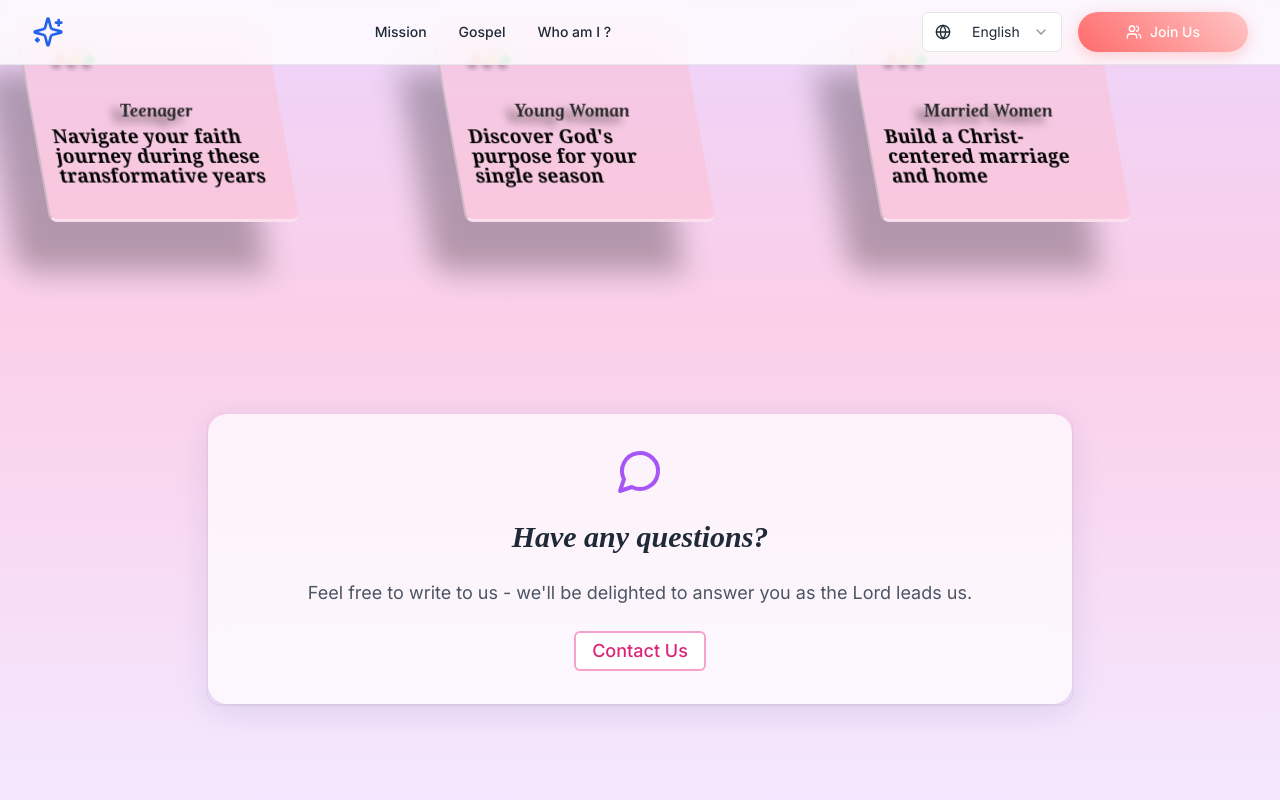
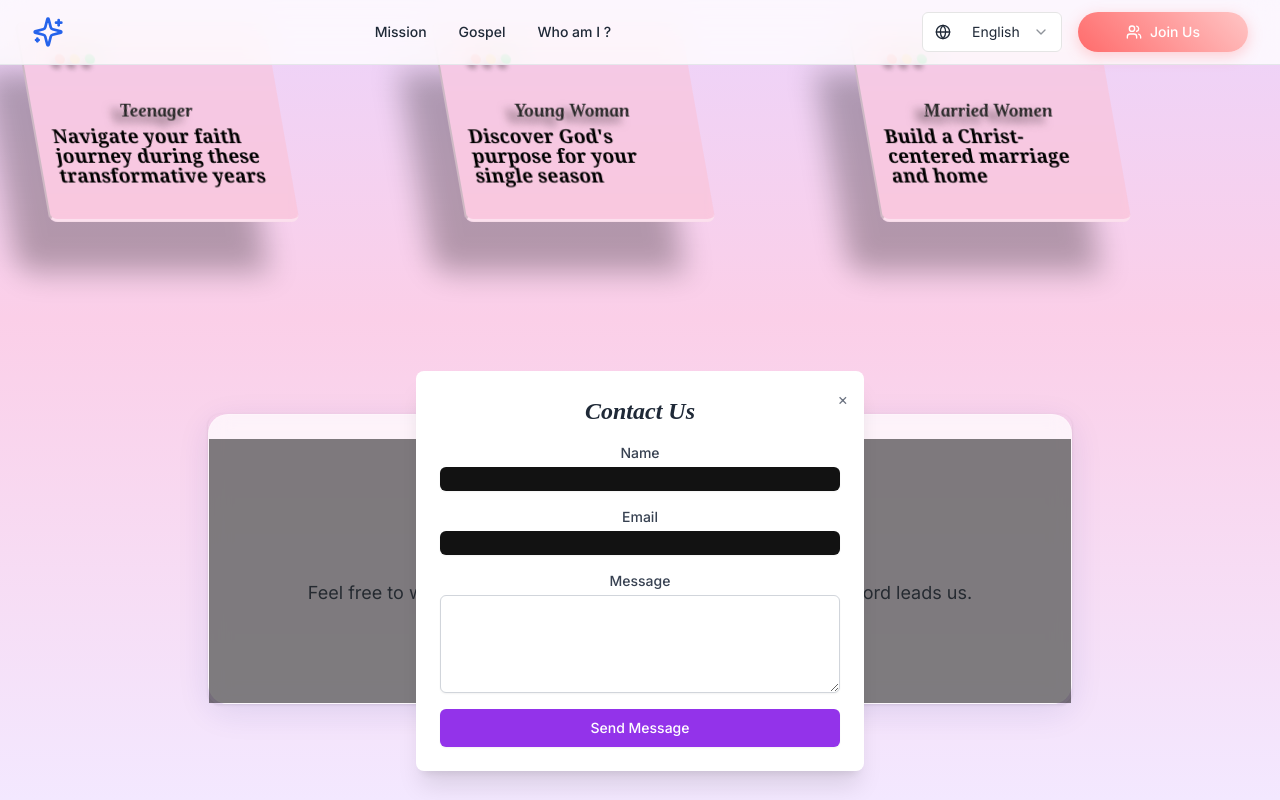
Before and after one commit to sonafouo/Being-a-Woman-of-Faith, a Next.js app in the folder frontend/: page / in a window 1280 px wide. Both pictures are taken after a click on the button "Contact Us". Shown: the part 2054-2854 px from the top of the page. Built offline with nearby package versions, Linux system fonts and the light colour scheme.

Commit message:
Add animated hero section component with floating particles and glow effects

```diff
--- a/frontend/src/app/page.tsx
+++ b/frontend/src/app/page.tsx
@@ -9,6 +9,8 @@ import styled from 'styled-components';
 import {Select, SelectContent, SelectItem, SelectTrigger, SelectValue} from '@/components/ui/select';
 import {Card} from '@/components/ui/card';
 import {Button} from '@/components/ui/button';
+import ContactForm from '@/components/ui/contact-form';
+import {useRouter} from 'next/navigation';
 
 type MotionDivProps = HTMLMotionProps<'div'> & {className?: string};
 type MotionH1Props = HTMLMotionProps<'h1'> & {className?: string};
@@ -107,7 +109,9 @@ const StyledCard = styled.div`
 `;
 
 export default function Home() {
+	const router = useRouter();
 	const [language, setLanguage] = useState('en');
+	const [showContactForm, setShowContactForm] = useState(false);
 
 	useEffect(() => {
 		// Disable automatic scroll restoration
@@ -208,7 +212,7 @@ export default function Home() {
 									</SelectContent>
 								</Select>
 								<Button
-									onClick={() => alert('Login functionality coming soon!')}
+									onClick={() => router.push('/auth/signup')}
 									className='bg-blue-600 text-white px-4 py-2 rounded-full text-sm font-medium hover:bg-blue-700 transition-colors'>
 									<Users className='w-4 h-4 mr-2' />
 									Join Us
@@ -329,9 +333,10 @@ export default function Home() {
 									Have any questions?
 								</h2>
 								<p className='text-lg text-gray-600 max-w-2xl'>Feel free to write to us - we'll be delighted to answer you as the Lord leads us.</p>
-								<Button onClick={() => alert('Contact form coming soon!')} variant='outline' className='text-lg'>
+								<Button onClick={() => setShowContactForm(true)} variant='outline' className='text-lg'>
 									Contact Us
 								</Button>
+								{showContactForm && <ContactForm onClose={() => setShowContactForm(false)} />}
 							</div>
 						</Card>
 					</div>
--- /dev/null
+++ b/frontend/src/components/ui/contact-form.tsx
@@ -0,0 +1,136 @@
+'use client';
+
+import React, {useState} from 'react';
+import {motion} from 'framer-motion';
+import {useToast} from './use-toast';
+import {Textarea} from './textarea';
+
+interface ContactFormProps {
+	onClose?: () => void;
+}
+
+const ContactForm: React.FC<ContactFormProps> = ({onClose}) => {
+	const [formData, setFormData] = useState({
+		name: '',
+		email: '',
+		message: '',
+	});
+
+	const handleSubmit = async (e: React.FormEvent) => {
+		e.preventDefault();
+
+		// Basic validation
+		if (!formData.name || !formData.email || !formData.message) {
+			showToast({
+				message: 'Please fill in all fields',
+				type: 'error',
+			});
+			return;
+		}
+
+		// Email validation
+		const emailRegex = /^[^\s@]+@[^\s@]+\.[^\s@]+$/;
+		if (!emailRegex.test(formData.email)) {
+			showToast({
+				message: 'Please enter a valid email address',
+				type: 'error',
+			});
+			return;
+		}
+
+		try {
+			// Here you would typically send the form data to your backend
+			// For now, we'll just simulate a successful submission
+			await new Promise((resolve) => setTimeout(resolve, 1000));
+
+			showToast({
+				message: 'Message sent successfully!',
+				type: 'success',
+			});
+
+			// Clear form
+			setFormData({
+				name: '',
+				email: '',
+				message: '',
+			});
+
+			// Close the form if onClose is provided
+			if (onClose) {
+				onClose();
+			}
+		} catch (error) {
+			showToast({
+				message: 'Failed to send message. Please try again.',
+				type: 'error',
+			});
+		}
+	};
+
+	return (
+		<motion.div
+			initial={{opacity: 0, y: 20}}
+			animate={{opacity: 1, y: 0}}
+			exit={{opacity: 0, y: 20}}
+			className='fixed inset-0 z-50 flex items-center justify-center p-4 bg-black bg-opacity-50'>
+			<div className='bg-white rounded-lg shadow-xl p-6 w-full max-w-md relative'>
+				<button onClick={onClose} className='absolute top-4 right-4 text-gray-500 hover:text-gray-700'>
+					×
+				</button>
+
+				<h2 className='text-2xl font-bold mb-4 text-center'>Contact Us</h2>
+
+				<form onSubmit={handleSubmit} className='space-y-4'>
+					<div>
+						<label htmlFor='name' className='block text-sm font-medium text-gray-700'>
+							Name
+						</label>
+						<input
+							type='text'
+							id='name'
+							value={formData.name}
+							onChange={(e) => setFormData((prev) => ({...prev, name: e.target.value}))}
+							className='mt-1 block w-full rounded-md border-gray-300 shadow-sm focus:border-purple-500 focus:ring-purple-500'
+						/>
+					</div>
+
+					<div>
+						<label htmlFor='email' className='block text-sm font-medium text-gray-700'>
+							Email
+						</label>
+						<input
+							type='email'
+							id='email'
+							value={formData.email}
+							onChange={(e) => setFormData((prev) => ({...prev, email: e.target.value}))}
+							className='mt-1 block w-full rounded-md border-gray-300 shadow-sm focus:border-purple-500 focus:ring-purple-500'
+						/>
+					</div>
+
+					<div>
+						<label htmlFor='message' className='block text-sm font-medium text-gray-700'>
+							Message
+						</label>
+						<Textarea
+							id='message'
+							value={formData.message}
+							onChange={(e) => setFormData((prev) => ({...prev, message: e.target.value}))}
+							className='mt-1 block w-full rounded-md border-gray-300 shadow-sm focus:border-purple-500 focus:ring-purple-500'
+							rows={4}
+						/>
+					</div>
+
+					<motion.button
+						whileHover={{scale: 1.02}}
+						whileTap={{scale: 0.98}}
+						type='submit'
+						className='w-full py-2 px-4 border border-transparent rounded-md shadow-sm text-sm font-medium text-white bg-purple-600 hover:bg-purple-700 focus:outline-none focus:ring-2 focus:ring-offset-2 focus:ring-purple-500'>
+						Send Message
+					</motion.button>
+				</form>
+			</div>
+		</motion.div>
+	);
+};
+
+export default ContactForm;
--- /dev/null
+++ b/frontend/src/components/ui/use-toast.ts
@@ -0,0 +1,44 @@
+import * as React from 'react';
+
+type ToastProps = {
+	message: string;
+	type?: 'success' | 'error' | 'info';
+	duration?: number;
+};
+
+type ToastContextType = {
+	showToast: (props: ToastProps) => void;
+};
+
+const ToastContext = React.createContext<ToastContextType | undefined>(undefined);
+
+export const useToast = () => {
+	const context = React.useContext(ToastContext);
+	if (!context) {
+		throw new Error('useToast must be used within a ToastProvider');
+	}
+	return context;
+};
+
+export const ToastProvider: React.FC<{children: React.ReactNode}> = ({children}) => {
+	const [toasts, setToasts] = React.useState<ToastProps[]>([]);
+
+	const showToast = React.useCallback(({message, type = 'info', duration = 3000}: ToastProps) => {
+		setToasts((prev) => [...prev, {message, type, duration}]);
+	}, []);
+
+	return (
+		<ToastContext.Provider value={{showToast}}>
+			{children}
+			{toasts.map((toast, index) => (
+				<div
+					key={index}
+					className={`fixed bottom-4 right-4 p-4 rounded-md shadow-lg ${
+						toast.type === 'error' ? 'bg-red-500' : toast.type === 'success' ? 'bg-green-500' : 'bg-blue-500'
+					} text-white`}>
+					{toast.message}
+				</div>
+			))}
+		</ToastContext.Provider>
+	);
+};
```
